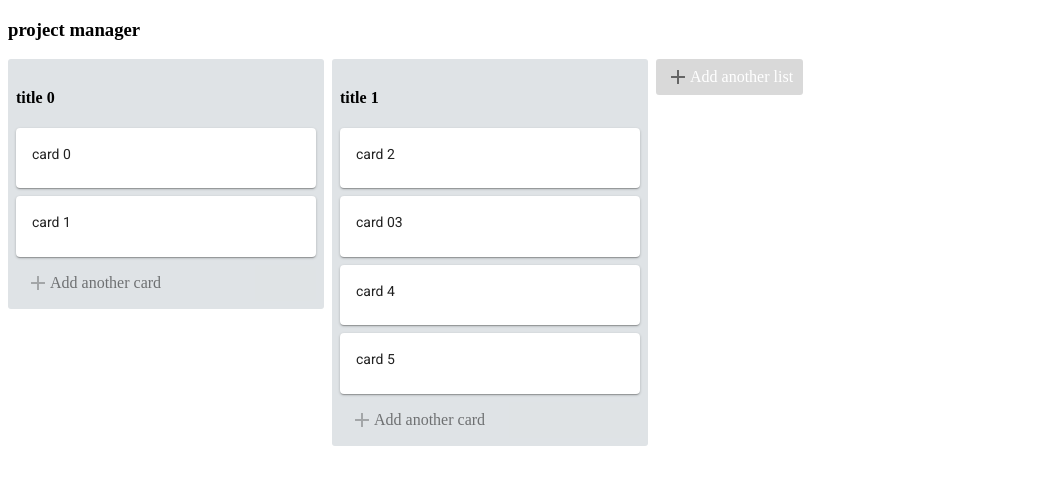
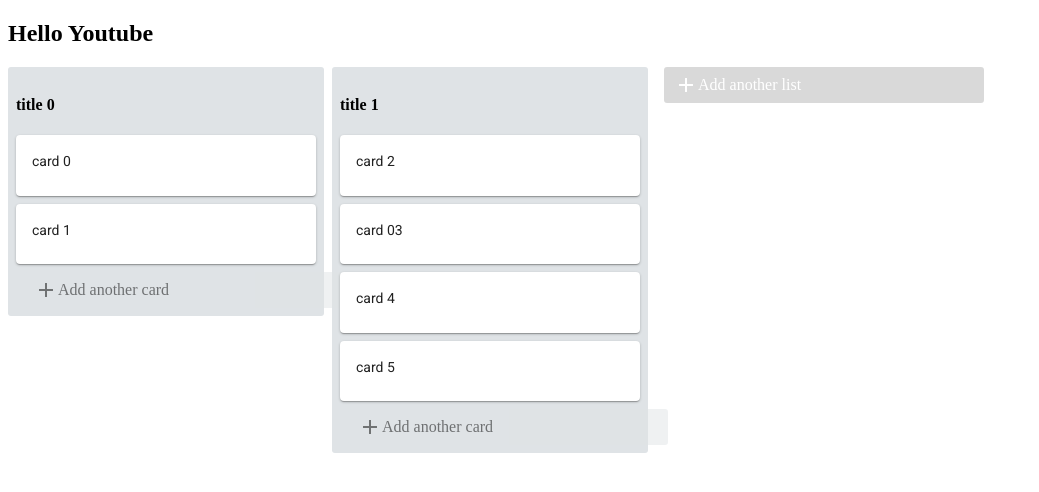
Before and after one commit to sudonitesh/project-board, a React (Create React App) app: page / in a window 1280 px wide. Shown: the top 492 px of the page, without its empty margins (0-1039 px from the left). Built offline with nearby package versions, Linux system fonts and the light colour scheme.

Commit message:
edit func and structure update

```diff
--- a/src/actions/cardActions.js
+++ b/src/actions/cardActions.js
@@ -1,4 +1,4 @@
-import { ADD_CARD } from './types'
+import { ADD_CARD, EDIT_CARD } from './types'
 
 export const addCard = (listID, text) => {
   return {
@@ -6,3 +6,10 @@ export const addCard = (listID, text) => {
     payload: { listID, text }
   }
 }
+
+export const editCard = (id, listId, newText) => {
+  return {
+    type: EDIT_CARD,
+    payload: {id, listId, newText}
+  }
+}
--- a/src/actions/types.js
+++ b/src/actions/types.js
@@ -1,3 +1,4 @@
 export const ADD_CARD = 'ADD_CARD'
 export const ADD_LIST = 'ADD_LIST'
 export const DRAG_HAPPENED ='DRAG_HAPPENED'
+export const EDIT_CARD ='EDIT_CARD'
--- a/src/components/App.js
+++ b/src/components/App.js
@@ -1,11 +1,19 @@
-import React, { Component } from 'react'
+import React, { Component, PureComponent } from 'react'
 import ProjectList from './ProjectList'
 import { connect } from 'react-redux'
-import ProjectActionButton from './ProjectActionButton'
+import ProjectCreate from './ProjectCreate'
 import { DragDropContext, Droppable } from 'react-beautiful-dnd'
+import styled from 'styled-components'
+import { sort } from '../actions'
 
-import { sort } from '../actions'
-class App extends Component {
+const ListsContainer = styled.div`
+  display: flex;
+  flex-direction: row;
+`
+
+// TODO: Fix performance issue
+
+class App extends PureComponent {
   onDragEnd = result => {
     const { destination, source, draggableId, type } = result
 
@@ -29,11 +37,13 @@ class App extends Component {
     const { lists } = this.props
     return (
       <DragDropContext onDragEnd={this.onDragEnd}>
-        <h3>project manager</h3>
+        <h2>Hello Youtube</h2>
         <Droppable droppableId="all-lists" direction="horizontal" type="list">
           {provided => (
-            <div {...provided.droppableProps} ref={provided.innerRef}>
-              <div style={styles.listsContainer}>
+            <ListsContainer
+              {...provided.droppableProps}
+              ref={provided.innerRef}
+            >
               {lists.map((list, index) => (
                 <ProjectList
                   listID={list.id}
@@ -44,22 +54,12 @@ class App extends Component {
                 />
               ))}
               {provided.placeholder}
-                <ProjectActionButton list />
-              </div>
-
-            </div>
+              <ProjectCreate list />
+            </ListsContainer>
           )}
         </Droppable>
       </DragDropContext>
     )
-  }
-}
-
-const styles = {
-  listsContainer: {
-    display: 'flex',
-    flexDirection: 'row',
-    marginRight: 8
   }
 }
 
--- a/src/components/ProjectActionButton.js
+++ /dev/null
@@ -1,153 +0,0 @@
-import React, { Component } from 'react'
-import Icon from '@material-ui/core/Icon'
-import { Card, Button } from '@material-ui/core'
-import Textarea from 'react-textarea-autosize'
-import { connect } from 'react-redux'
-
-import { addCard, addList } from '../actions'
-
-class ProjectActionButton extends Component {
-  state = {
-    formOpen: false,
-    text: ''
-  }
-
-  openForm = () => {
-    this.setState({
-      formOpen: true
-    })
-  }
-  closeForm = () => {
-    this.setState({
-      formOpen: false
-    })
-  }
-
-  handleInputChange = e => {
-    this.setState({
-      text: e.target.value
-    })
-  }
-
-  handleAddList = () => {
-    const { dispatch } = this.props
-    const { text } = this.state
-
-    if (text) {
-      this.setState({
-        text: ''
-      })
-      dispatch(addList(text))
-    }
-    return
-  }
-
-  handleAddCard = () => {
-    const { dispatch, listID } = this.props
-    const { text } = this.state
-    if (text) {
-      this.setState({
-        text: ''
-      })
-      dispatch(addCard(listID, text))
-    }
-  }
-
-  renderAddBtn = () => {
-    const { list } = this.props
-    const btnText = list ? 'Add another list' : 'Add another card'
-    const btnTextOpacity = list ? 1 : 0.5
-    const btnTextColor = list ? 'white' : 'inherit'
-    const btnTextBgColor = list ? 'rgba(0,0,0,.15)' : 'inherit'
-
-    let buttonTextStyle = {
-      opacity: btnTextOpacity,
-      color: btnTextColor,
-      backgroundColor: btnTextBgColor
-    }
-    return (
-      <div
-        style={{ ...styles.openFormBtnGroup, ...buttonTextStyle }}
-        onClick={this.openForm}
-      >
-        <Icon color="action">add</Icon>
-        <p>{btnText}</p>
-      </div>
-    )
-  }
-
-  renderForm = () => {
-    const { list } = this.props
-    const placeholder = list ? 'Enter list title' : 'enter title for card'
-    const btnTitle = list ? 'Add list' : 'Add card'
-
-    return (
-      <div>
-        <Card
-          style={{
-            minHeight: 80,
-            // minWidth: 272,
-            marginLeft: 8,
-            marginRight: 8,
-            padding: '6px 8px 2px'
-          }}
-        >
-          <Textarea
-            placeholder={placeholder}
-            autoFocus
-            onBlur={this.closeForm}
-            value={this.state.text}
-            onChange={this.handleInputChange}
-            style={{
-              resize: 'none',
-              width: '100%',
-              outline: 'none',
-              border: 'none',
-              overflow: 'hidden'
-            }}
-          />
-        </Card>
-        <div style={styles.formBtnGroup}>
-          <Button
-            variant="contained"
-            onMouseDown={list ? this.handleAddList : this.handleAddCard}
-            style={{ color: 'white', backgroundColor: '#5aac44' }}
-          >
-            {btnTitle}
-          </Button>
-          <Icon
-            style={{ marginLeft: '8px', cursor: 'pointer' }}
-            onClick={this.closeForm}
-          >
-            close
-          </Icon>
-        </div>
-      </div>
-    )
-  }
-
-  render() {
-    return this.state.formOpen ? this.renderForm() : this.renderAddBtn()
-  }
-}
-
-const styles = {
-  openFormBtnGroup: {
-    display: 'flex',
-    alignItems: 'center',
-    cursor: 'pointer',
-    borderRadius: 3,
-    height: 36,
-    // width: 272,
-    paddingLeft: 10,
-    paddingRight: 10
-  },
-  formBtnGroup: {
-    display: 'flex',
-    alignItems: 'center',
-    marginTop: 8,
-    marginLeft: 8
-  }
-}
-
-export default connect()(ProjectActionButton)
--- /dev/null
+++ b/src/components/ProjectButton.js
@@ -0,0 +1,20 @@
+import React from 'react'
+import styled from 'styled-components'
+import Button from '@material-ui/core/Button'
+
+const TrelloButton = ({ children, onClick }) => {
+  const StyledButton = styled(Button)`
+    && {
+      color: white;
+      background: #5aac44;
+    }
+  `
+
+  return (
+    <StyledButton variant="contained" onMouseDown={onClick}>
+      {children}
+    </StyledButton>
+  )
+}
+
+export default TrelloButton
--- /dev/null
+++ b/src/components/ProjectCreate.js
@@ -0,0 +1,112 @@
+import React from "react";
+import Icon from "@material-ui/core/Icon";
+import ProjectButton from "./ProjectButton";
+import { connect } from "react-redux";
+import { addList, addCard } from "../actions";
+import styled from "styled-components";
+import ProjectForm from "./ProjectForm";
+import ProjectOpenForm from "./ProjectOpenForm";
+
+class ProjectCreate extends React.PureComponent {
+  state = {
+    formOpen: false,
+    text: ""
+  };
+
+  openForm = () => {
+    this.setState({
+      formOpen: true
+    });
+  };
+
+  closeForm = e => {
+    this.setState({
+      formOpen: false
+    });
+  };
+
+  handleInputChange = e => {
+    this.setState({
+      text: e.target.value
+    });
+  };
+
+  handleAddList = () => {
+    const { dispatch } = this.props;
+    const { text } = this.state;
+
+    if (text) {
+      this.setState({
+        text: ""
+      });
+      dispatch(addList(text));
+    }
+
+    return;
+  };
+
+  handleAddCard = () => {
+    const { dispatch, listID } = this.props;
+    const { text } = this.state;
+
+    if (text) {
+      this.setState({
+        text: ""
+      });
+      dispatch(addCard(listID, text));
+    }
+  };
+
+  renderOpenForm = () => {
+    const { list } = this.props;
+
+    const buttonText = list ? "Add another list" : "Add another card";
+    const buttonTextOpacity = list ? 1 : 0.5;
+    const buttonTextColor = list ? "white" : "inherit";
+    const buttonTextBackground = list ? "rgba(0,0,0,.15)" : "inherit";
+
+    const OpenFormButton = styled.div`
+      display: flex;
+      align-items: center;
+      cursor: pointer;
+      border-radius: 3px;
+      height: 36px;
+      margin-left: 8px;
+      width: 300px;
+      padding-left: 10px;
+      padding-right: 10px;
+      opacity: ${buttonTextOpacity};
+      color: ${buttonTextColor};
+      background-color: ${buttonTextBackground};
+    `;
+
+    return (
+      <OpenFormButton onClick={this.openForm}>
+        <Icon>add</Icon>
+        <p style={{ flexShrink: 0 }}>{buttonText}</p>
+      </OpenFormButton>
+    );
+  };
+
+  render() {
+    const { text } = this.state;
+    const { list } = this.props;
+    return this.state.formOpen ? (
+      <ProjectForm
+        text={text}
+        onChange={this.handleInputChange}
+        closeForm={this.closeForm}
+      >
+        <ProjectButton onClick={list ? this.handleAddList : this.handleAddCard}>
+          {list ? "Add List" : "Add Card"}
+        </ProjectButton>
+      </ProjectForm>
+    ) : (
+      <ProjectOpenForm list={list} onClick={this.openForm}>
+        {list ? "Add another list" : "Add another card"}
+      </ProjectOpenForm>
+    );
+  }
+}
+
+export default connect()(ProjectCreate);
--- a/src/components/ProjectList.js
+++ b/src/components/ProjectList.js
@@ -1,10 +1,10 @@
 import React from 'react'
 
 import ProjectCard from './ProjectCard'
-import ProjectActionButton from './ProjectActionButton'
+import ProjectCreate from './ProjectCreate'
 import { Droppable, Draggable } from 'react-beautiful-dnd'
 
-const ProjectList = ({ title, cards, listID, index }) => {
+const ProjectList = React.memo(({ title, cards, listID, index }) => {
   return (
     <Draggable draggableId={String(listID)} index={index}>
       {provided => (
@@ -27,10 +27,11 @@ const ProjectList = ({ title, cards, listID, index }) => {
                     text={card.text}
                     id={card.id}
                     index={index}
+                    listID={listID}
                   />
                 ))}
                 {provided.placeholder}
-                <ProjectActionButton listID={listID} />
+                <ProjectCreate listID={listID} />
               </div>
             )}
           </Droppable>
@@ -38,7 +39,7 @@ const ProjectList = ({ title, cards, listID, index }) => {
       )}
     </Draggable>
   )
-}
+})
 
 const styles = {
   container: {
--- /dev/null
+++ b/src/components/ProjectOpenForm.js
@@ -0,0 +1,33 @@
+import React from 'react'
+import Icon from '@material-ui/core/Icon'
+import styled from 'styled-components'
+
+const ProjectOpenForm = ({ list, children, onClick }) => {
+  const buttonTextOpacity = list ? 1 : 0.5
+  const buttonTextColor = list ? 'white' : 'inherit'
+  const buttonTextBackground = list ? 'rgba(0,0,0,.15)' : 'inherit'
+
+  const OpenFormButton = styled.div`
+    display: flex;
+    align-items: center;
+    cursor: pointer;
+    border-radius: 3px;
+    height: 36px;
+    margin-left: 8px;
+    width: 300px;
+    padding-left: 10px;
+    padding-right: 10px;
+    opacity: ${buttonTextOpacity};
+    color: ${buttonTextColor};
+    background-color: ${buttonTextBackground};
+  `
+
+  return (
+    <OpenFormButton onClick={onClick}>
+      <Icon>add</Icon>
+      <p style={{ flexShrink: 0 }}>{children}</p>
+    </OpenFormButton>
+  )
+}
+
+export default ProjectOpenForm
```
Also changed, not shown: src/components/ProjectCard.js (+29 -16 lines), src/components/ProjectForm.js (+52 -58 lines), src/reducers/listsReducer.js (+16 -1 lines). Lines whose indentation alone changed are shown as unchanged.
